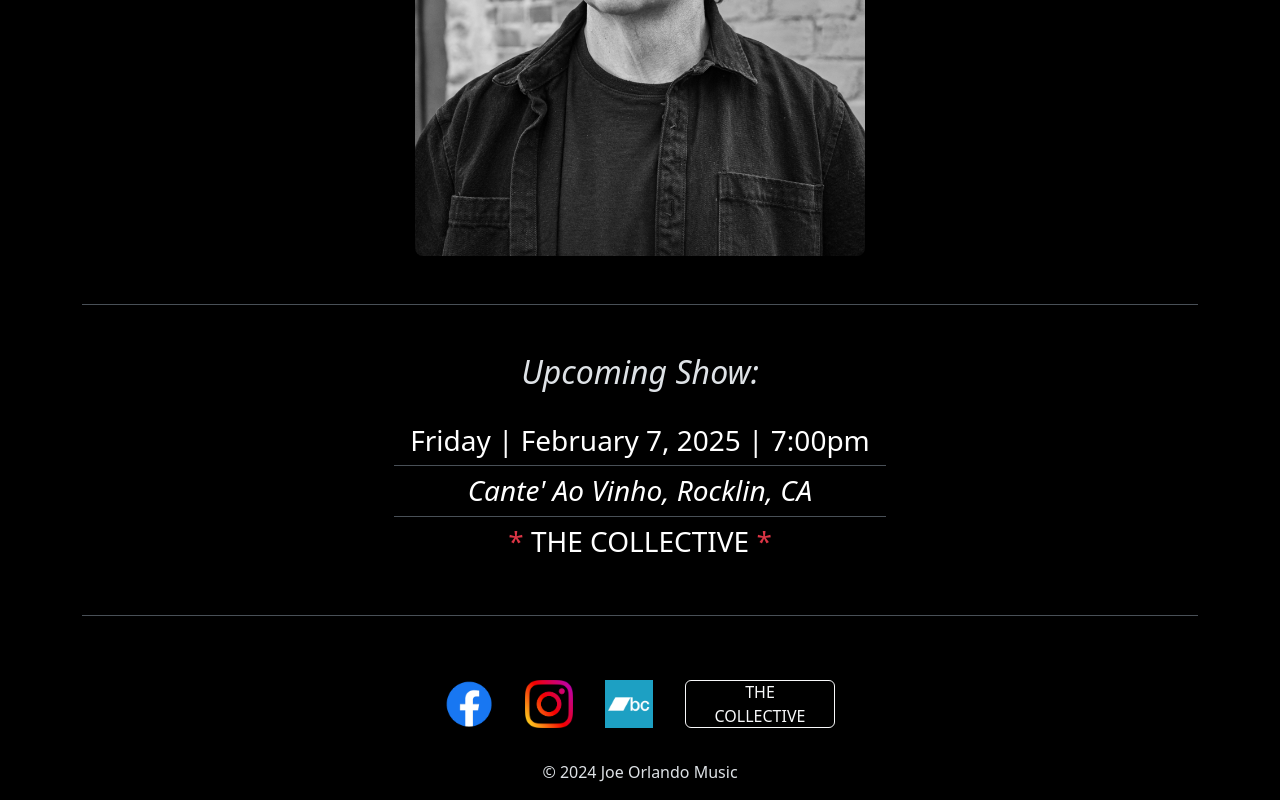
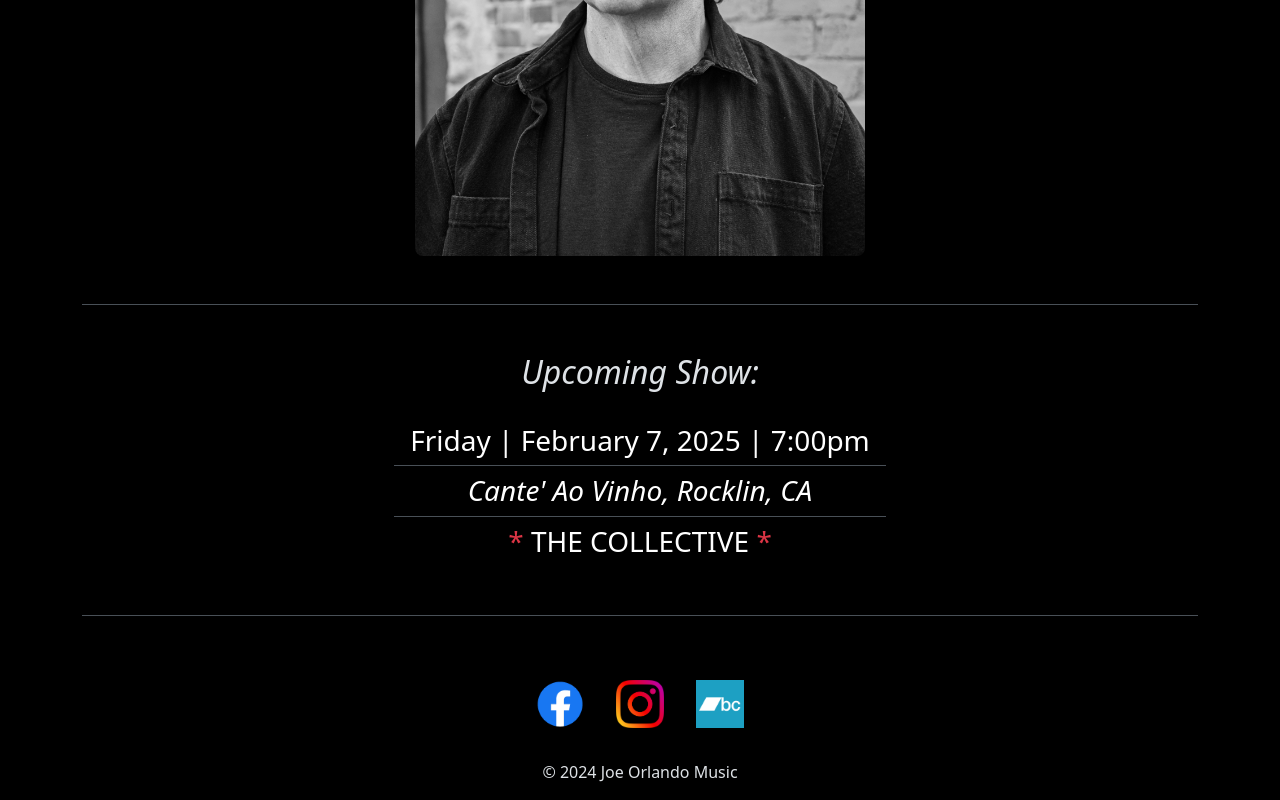
Before and after one commit to Robertjo97/JoeOrlandoMusic, a React (Vite) app: page / in a window 1280 px wide. Shown: the part 420-1220 px from the top of the page. Built offline with nearby package versions, Linux system fonts and the light colour scheme.

Commit message:
Remove collective button

```diff
--- a/src/components/Footer.css
+++ b/src/components/Footer.css
@@ -29,10 +29,10 @@
   width: auto;
 }
 
-.collective-container {
+/* .collective-container {
   display: flex;
   align-items: center;
   justify-content: center;
   height: 48px;
   width: 150px;
-}
+} */
--- a/src/components/Footer.jsx
+++ b/src/components/Footer.jsx
@@ -33,7 +33,7 @@ const Footer = () => {
                 <img className="icons" src={bandcamp} alt="Bandcamp link"></img>
               </a>
             </li>
-            <li>
+            {/* <li>
               <a href="https://www.facebook.com/LandoCollective">
                 <button
                   type="button"
@@ -42,7 +42,7 @@ const Footer = () => {
                   THE COLLECTIVE
                 </button>
               </a>
-            </li>
+            </li> */}
           </ul>
         </div>
         <p>© 2024 Joe Orlando Music</p>
```
